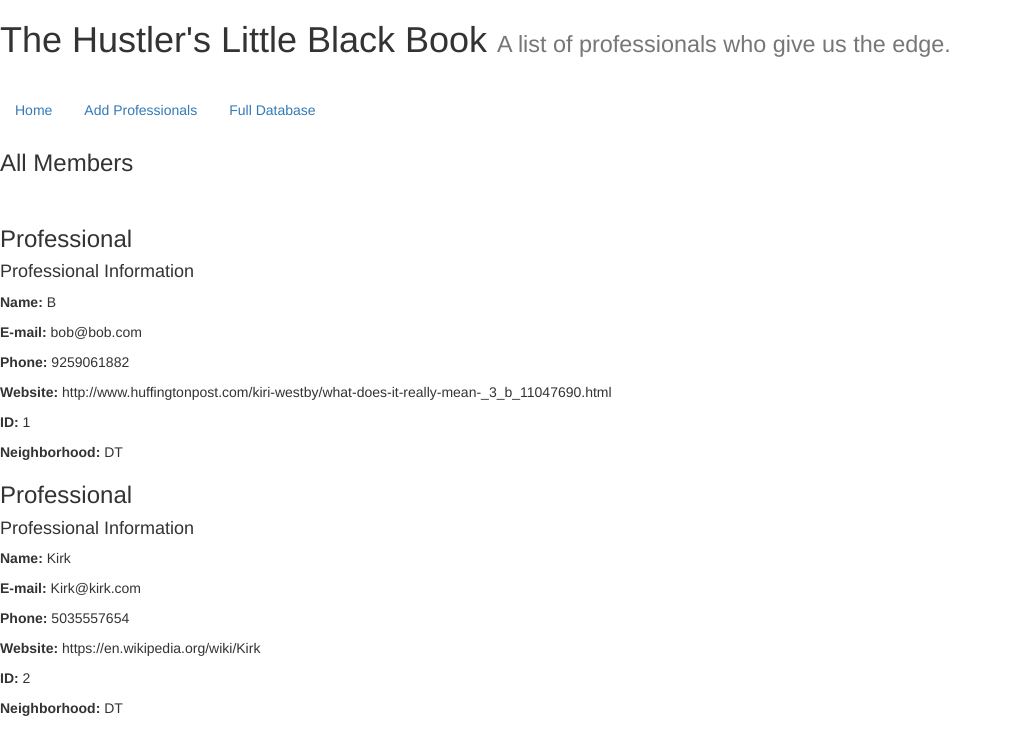
After one commit to alison-acuna/littleblackbook, a Django app: page /displayall in a window 1280 px wide. The commit adds this page. Shown: the top 755 px of the page, without its empty margins (0-1012 px from the left). Run offline with Django 3.2, Linux system fonts and the light colour scheme; data comes from the database, SQL or seed files in the repository; both versions use the stored data as it was after the commit; some libraries are stand-ins or nearby versions.

Commit message:
Added professionals display

```diff
--- a/littleblackbook/urls.py
+++ b/littleblackbook/urls.py
@@ -21,4 +21,7 @@ urlpatterns = [
     url(r'^admin/', admin.site.urls),
     url(r'^$', views.home, name="home"),
     url(r'^newprofessional', views.newprofessional, name='newprofessional'),
+    url(r'^edit/(?P<id>\d+)/', views.edit, name='edit'),
+    url(r'^professional/(?P<id>\d+)/', views.professional, name='professional'),
+    url(r'^displayall', views.displayall, name='displayall'),
 ]
--- /dev/null
+++ b/littleblackbookapp/templates/littleblackbookapp/displayall.html
@@ -0,0 +1,15 @@
+{% load staticfiles %}
+
+{% include 'littleblackbookapp/header.html' %}
+<div class="frame">
+  <h3>
+    All Members
+  </h3>
+
+  <br>
+  {% for professional in professionals %}
+    {% include 'littleblackbookapp/professional.html' %}
+  {% endfor %}
+
+</div>
+{% include 'littleblackbookapp/footer.html' %}
--- a/littleblackbookapp/templates/littleblackbookapp/header.html
+++ b/littleblackbookapp/templates/littleblackbookapp/header.html
@@ -24,8 +24,8 @@
       <ul class="nav nav-pills">
         <li role="presentation" class="presentation"> <a href="/"> Home </a></li>
         <li role="presentation" class="presentation"><a href="/newprofessional"> Add Professionals </a></li>
-        <!-- <li role="presentation" class="presentation"><a href="/display"> Full Database </a></li>
-        <li role="presentation" class="presentation"><a href="/searchpage"> Search </a></li>
+        <li role="presentation" class="presentation"><a href="/displayall"> Full Database </a></li>
+        <!-- <li role="presentation" class="presentation"><a href="/searchpage"> Search </a></li>
         <li role="presentation" class="presentation"><a href="/newmember"> Add Members </a></li> -->
       </ul>
     </div>
--- /dev/null
+++ b/littleblackbookapp/templates/littleblackbookapp/professional.html
@@ -0,0 +1,10 @@
+<div id="professional">
+    <h3> Professional </h3>
+      <h4> Professional Information </h4>
+        <p><b>Name:</b> {{professional.name}}</p>
+        <p><b> E-mail: </b> {{professional.email}}</p>
+        <p><b> Phone:</b> {{professional.phone}}</p>
+        <p><b> Website:</b> {{professional.website}}</p>
+        <p><b> ID:</b> {{professional.id}} </p>
+        <p><b> Neighborhood:</b> {{professional.neighborhood}} </p>
+</div>
--- a/littleblackbookapp/views.py
+++ b/littleblackbookapp/views.py
@@ -1,5 +1,6 @@
 from django.shortcuts import render
 from .forms import ProfessionalForm
+from .models import Professional
 # Create your views here.
 def home(request):
     """
@@ -20,3 +21,63 @@ def newprofessional(request):
     else:
         form = ProfessionalForm()
     return render(request, 'littleblackbookapp/new.html', {'form': form})
+
+def edit(request, id):
+    """
+    allows user to edit existing member
+    """
+    member = get_object_or_404(Member, pk=id)
+    if request.method == "POST":
+        form = ProfessionalForm(request.POST, instance=professional)
+        if form.is_valid():
+            post = form.save(commit=False)
+            post.save()
+            return render(request, 'littleblackbookapp/success.html', {'form': form})
+    else:
+        form = MemberForm(instance=professional)
+    return render(request, 'littleblackbookapp/new.html', {
+    'form': form,
+    'id': id
+    })
+
+def professional(request, id):
+    """
+    renders individual member data
+    """
+    professional = Professional.objects.get(pk=id)
+    # # meetups pull starts here
+    # professional_id = member.meetupid
+    # r = requests.get("{}{}{}{}".format('https://api.meetup.com/members/', meetup_id, key, '&sign=true&fields=topics'))
+    # meetups = (r.json()['topics'])
+    # li = []
+    # topics = (r.json()['topics'])
+    # for topic in topics:
+    #     li.append(topic['name'])
+    # # meetups pull ends here
+    return render(request, 'littleblackbookapp/professional.html', {
+        'professional': professional,
+        # 'meetups': li
+    })
+
+def displayall(request):
+    """
+    displays all members in database
+    """
+    professionals = Professional.objects.all()
+    for professional in professionals:
+        # # meetups pull starts here
+        # try:
+        #     meetup_id = member.meetupid
+        #     r = requests.get("{}{}{}{}".format('https://api.meetup.com/members/', meetup_id, key, '&sign=true&fields=topics'))
+        #     meetups = (r.json()['topics'])
+        #     li = []
+        #     topics = (r.json()['topics'])
+        #     for topic in topics:
+        #         li.append(topic['name'])
+        # except:
+        #     continue
+        # # meetups pull ends here
+        return render(request, 'littleblackbookapp/displayall.html', {
+            'professionals': professionals,
+        # 'meetups': li
+    })
```
Also changed, not shown: db.sqlite3.
